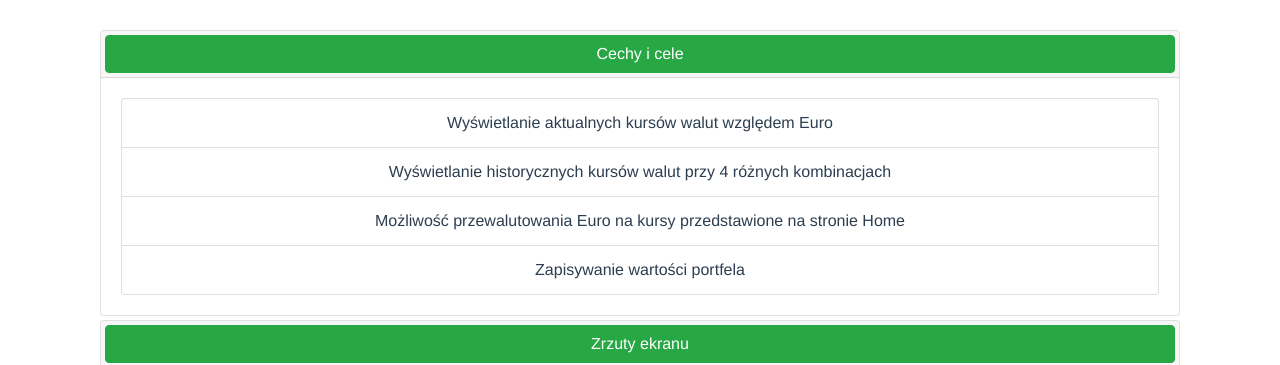
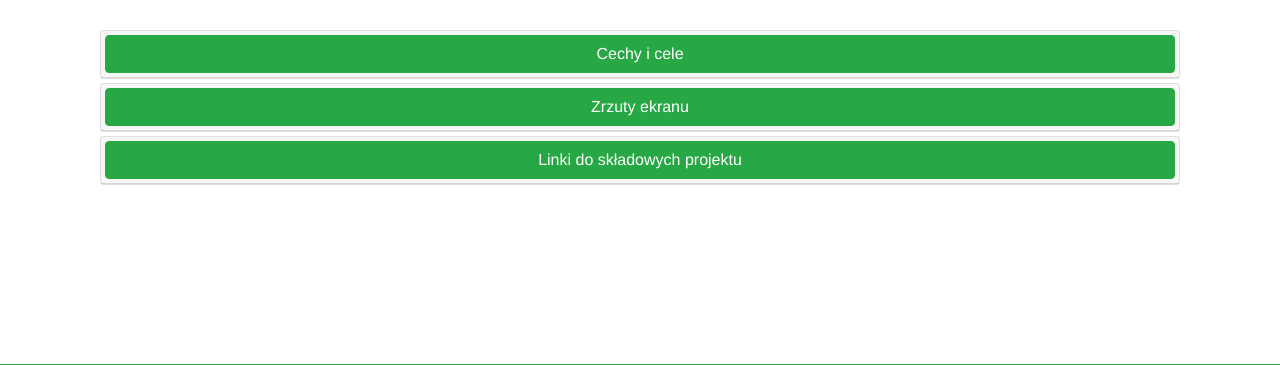
Before and after one commit to KrzysiekK93/currency-exchange, a Vue app: page /Documentation in a window 1280 px wide. Shown: the part 380-745 px from the top of the page. Built offline with nearby package versions, Linux system fonts and the light colour scheme; no server answers.

Commit message:
add links

```diff
--- a/src/components/documentation/Goals.vue
+++ b/src/components/documentation/Goals.vue
@@ -6,7 +6,7 @@
           >Cechy i cele</b-button
         >
       </b-card-header>
-      <b-collapse id="show-goals" visible role="tabpanel">
+      <b-collapse id="show-goals" visible-false role="tabpanel">
         <b-card-body>
           <b-card-text>
             <ul class="list-group">
--- /dev/null
+++ b/src/components/documentation/Links.vue
@@ -0,0 +1,45 @@
+<template>
+  <div role="tablist">
+    <b-card no-body class="mb-1">
+      <b-card-header header-tag="header" class="p-1" role="tab">
+        <b-button block href="#" v-b-toggle.show-links variant="success"
+          >Linki do składowych projektu</b-button
+        >
+      </b-card-header>
+      <b-collapse id="show-links" visible-false role="tabpanel">
+        <b-card-body>
+          <b-card-text>
+            <ul class="list-group">
+              <li class="list-group-item">
+                <b-link href="https://exchangeratesapi.io/"
+                  >API aktualnych kursów</b-link
+                >
+              </li>
+              <li class="list-group-item">
+                <b-link href="https://apexcharts.com/">APEX Charts</b-link>
+              </li>
+              <li class="list-group-item">
+                <b-link href="https://bootstrap-vue.org/">Bootstrap</b-link>
+              </li>
+              <li class="list-group-item">
+                <b-link href="https://firebase.google.com/">Firebase</b-link>
+              </li>
+
+              <li class="list-group-item">
+                <b-link href="http://api.nbp.pl/">API NBP</b-link>
+              </li>
+
+              <li class="list-group-item">
+                <b-link href="https://github.com/axios/axios">Axios</b-link>
+              </li>
+
+              <li class="list-group-item">
+                <b-link href="https://www.npmjs.com/package/execa">NPM</b-link>
+              </li>
+            </ul>
+          </b-card-text>
+        </b-card-body>
+      </b-collapse>
+    </b-card>
+  </div>
+</template>
--- a/src/components/documentation/Pictures.vue
+++ b/src/components/documentation/Pictures.vue
@@ -6,7 +6,7 @@
           >Zrzuty ekranu</b-button
         >
       </b-card-header>
-      <b-collapse id="show-pics" visible role="tabpanel">
+      <b-collapse id="show-pics" visible-false role="tabpanel">
         <b-card-body>
           <b-card-text>
             <b-carousel
--- a/src/views/Documentation.vue
+++ b/src/views/Documentation.vue
@@ -5,6 +5,7 @@
         <Topic />
         <Goals />
         <Pictures />
+        <Links />
       </div>
     </div>
   </div>
@@ -15,13 +16,15 @@
 import Topic from "@/components/documentation/Topic.vue";
 import Goals from "@/components/documentation/Goals.vue";
 import Pictures from "@/components/documentation/Pictures.vue";
+import Links from "@/components/documentation/Links.vue";
 
 export default {
   name: "Documentation",
   components: {
     Topic,
     Goals,
-    Pictures
+    Pictures,
+    Links
   }
 };
 </script>
```
